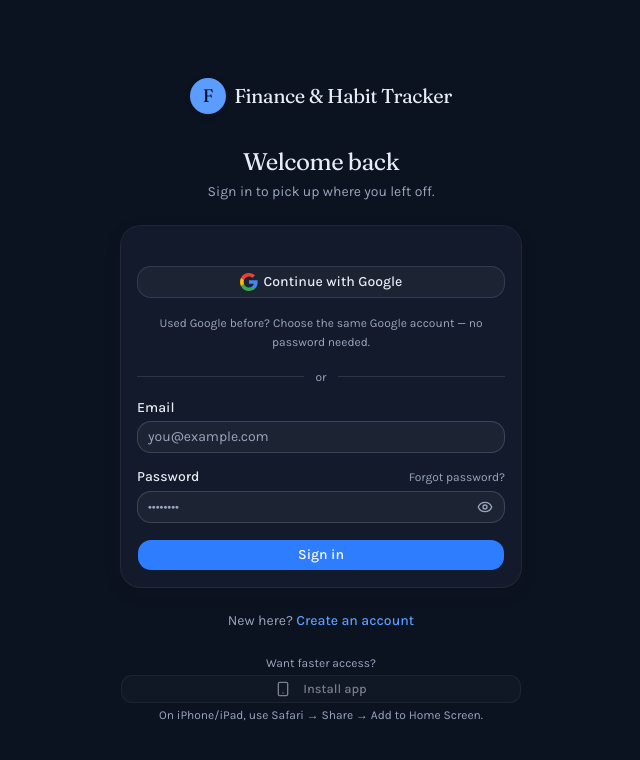
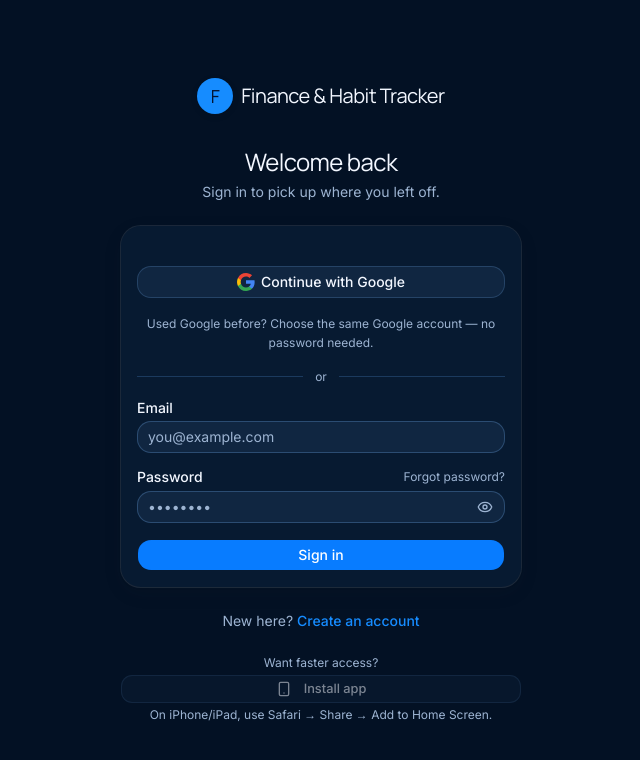
Before and after one commit to kinggenzdigitals-cpu/PersonalOS, a Next.js app: page /login in a window 1280 px wide. Shown: the top 760 px of the page, without its empty margins (319-959 px from the left). Built offline with nearby package versions, Linux system fonts and the light colour scheme; no server answers.

Commit message:
Align sidebar active navigation highlight with Money vibe across app

```diff
--- a/src/app/globals.css
+++ b/src/app/globals.css
@@ -80,141 +80,129 @@
 }
 
 /* ------------------------------------------------------------------ */
-/*  Finance & Habit Tracker — light (default brand)                    */
-/*  Ocean Blue #012269 · Azure #017DFE · Yellow-green #94D227 · White  */
+/*  Finance & Habit Tracker — Money visual system (global)             */
 /* ------------------------------------------------------------------ */
 :root {
   --radius: 0.875rem; /* 14px */
 
-  --background: #ffffff;
-  --foreground: #0c1a33;
+  --background: #031124;
+  --foreground: #f3f7ff;
 
-  --card: #ffffff;
-  --card-foreground: #0c1a33;
-  --popover: #ffffff;
-  --popover-foreground: #0c1a33;
+  --card: #071a31;
+  --card-foreground: #f3f7ff;
+  --popover: #071a31;
+  --popover-foreground: #f3f7ff;
 
-  /* primary = Ocean Blue */
-  --primary: #012269;
+  --primary: #087cff;
   --primary-foreground: #ffffff;
 
-  --secondary: #eef2f8;
-  --secondary-foreground: #17223b;
+  --secondary: #0d2948;
+  --secondary-foreground: #edf5ff;
 
-  --muted: #eef2f8;
-  --muted-foreground: #5a647a;
+  --muted: #0d2948;
+  --muted-foreground: #9db4d2;
 
-  /* shadcn "accent" = subtle hover tint (a light azure wash) */
-  --accent: #e7f1ff;
-  --accent-foreground: #012269;
+  --accent: #10345b;
+  --accent-foreground: #ffffff;
 
-  --destructive: #dc2626;
+  --destructive: #ff6775;
 
-  --border: #e3e8ef;
-  --input: #e3e8ef;
-  --ring: #017dfe;
+  --border: rgba(100, 174, 255, 0.22);
+  --input: rgba(125, 187, 255, 0.26);
+  --ring: #22a2ff;
 
-  /* brand extensions */
-  --brand: #012269;        /* Ocean Blue — primary brand */
-  /* Text/icon colour for filled --brand surfaces. Light theme's brand is a
-     dark navy, so white sits on it at 14.6:1. */
-  --brand-foreground: #ffffff;
-  --brand-hover: #01184e;
-  --brand-2: #017dfe;      /* Azure — links, hovers, secondary */
-  --brand-2-hover: #0166d1;
-  --accent-brand: #94d227; /* Yellow-green — progress, completed, accents */
-  --tab-active: #017dfe;   /* selected/active tab (Azure by default) */
-  --tab-active-foreground: #ffffff;
-  --sage: #5a8f16;
-  --sage-soft: #eef7dd;
-  --success: #4e8a0f;
-  --warning: #d97706;
-  --error: #dc2626;
-  --money-up: #4e8a0f;
-  --money-down: #dc2626;
+  --brand: #168cff;
+  --brand-foreground: #04122e;
+  --brand-hover: #39a5ff;
+  --brand-2: #38b6ff;
+  --brand-2-hover: #72ceff;
+  --accent-brand: #63e875;
+  --tab-active: #38b6ff;
+  --tab-active-foreground: #04122e;
+  --sage: #63e875;
+  --sage-soft: #103924;
+  --success: #7bc73f;
+  --warning: #ffc24a;
+  --error: #ff6775;
+  --money-up: #54e76f;
+  --money-down: #ff6775;
 
-  /* charts — brand sequence */
-  --chart-1: #017dfe;
-  --chart-2: #94d227;
-  --chart-3: #012269;
-  --chart-4: #7c8aa5;
-  --chart-5: #f59e0b;
+  --chart-1: #38b6ff;
+  --chart-2: #54e76f;
+  --chart-3: #168cff;
+  --chart-4: #9db4d2;
+  --chart-5: #ffc24a;
 
-  --sidebar: #ffffff;
-  --sidebar-foreground: #0c1a33;
-  --sidebar-primary: #012269;
+  --sidebar: #04162b;
+  --sidebar-foreground: #e6f0ff;
+  --sidebar-primary: #087cff;
   --sidebar-primary-foreground: #04122e;
-  --sidebar-accent: #eef2f8;
-  --sidebar-accent-foreground: #012269;
-  --sidebar-border: #e3e8ef;
-  --sidebar-ring: #017dfe;
+  --sidebar-accent: #0b2b4c;
+  --sidebar-accent-foreground: #ffffff;
+  --sidebar-border: rgba(100, 174, 255, 0.18);
+  --sidebar-ring: #22a2ff;
 }
 
 /* ------------------------------------------------------------------ */
-/*  Finance & Habit Tracker — dark (deep navy, low-glare)              */
+/*  Explicit dark mode values (kept in sync with the global base)       */
 /* ------------------------------------------------------------------ */
 .dark {
-  --background: #0b1220;
-  --foreground: #e8edf5;
+  --background: #031124;
+  --foreground: #f3f7ff;
 
-  --card: #121a2b;
-  --card-foreground: #e8edf5;
-  --popover: #121a2b;
-  --popover-foreground: #e8edf5;
+  --card: #071a31;
+  --card-foreground: #f3f7ff;
+  --popover: #071a31;
+  --popover-foreground: #f3f7ff;
 
-  --primary: #2f7dff;
+  --primary: #087cff;
   --primary-foreground: #ffffff;
 
-  --secondary: #1c2740;
-  --secondary-foreground: #e8edf5;
+  --secondary: #0d2948;
+  --secondary-foreground: #edf5ff;
 
-  --muted: #1c2740;
-  --muted-foreground: #9aa6bd;
+  --muted: #0d2948;
+  --muted-foreground: #9db4d2;
 
-  --accent: #16233d;
-  --accent-foreground: #e8edf5;
+  --accent: #10345b;
+  --accent-foreground: #ffffff;
 
-  --destructive: #ef4444;
+  --destructive: #ff6775;
 
-  --border: rgba(232, 237, 245, 0.12);
-  --input: rgba(232, 237, 245, 0.16);
-  --ring: #4aa3ff;
+  --border: rgba(100, 174, 255, 0.22);
+  --input: rgba(125, 187, 255, 0.26);
+  --ring: #22a2ff;
 
-  --brand: #5a9dff;        /* Ocean Blue lifts to a readable blue in dark */
-  /* Dark theme lifts --brand to a light blue so it stays readable AS TEXT on
-     the dark ground — but that makes it a light BACKGROUND, and white on it
-     measured 2.73:1 (hover #7cb2ff was worse, 2.17:1) against a 4.5:1 floor.
-     Dark ink restores it to 6.81:1 / 8.55:1. Same pattern the sidebar already
-     uses (--sidebar-primary-foreground below). */
+  --brand: #168cff;
   --brand-foreground: #04122e;
-  --brand-hover: #7cb2ff;
-  --brand-2: #38b6ff;      /* Azure */
-  --brand-2-hover: #62c6ff;
-  --accent-brand: #a6e02f; /* Yellow-green */
+  --brand-hover: #39a5ff;
+  --brand-2: #38b6ff;
+  --brand-2-hover: #72ceff;
+  --accent-brand: #63e875;
   --tab-active: #38b6ff;
   --tab-active-foreground: #04122e;
-  --sage: #a6d95f;
-  --sage-soft: #23331a;
+  --sage: #63e875;
+  --sage-soft: #103924;
   --success: #7bc73f;
-  --warning: #e9a13c;
-  --error: #ef6b5c;
-  --money-up: #7bc73f;
-  --money-down: #ef8a72;
+  --warning: #ffc24a;
+  --error: #ff6775;
+  --money-up: #54e76f;
+  --money-down: #ff6775;
 
   --chart-1: #38b6ff;
-  --chart-2: #a6e02f;
-  --chart-3: #6c9bff;
-  --chart-4: #9aa6bd;
-  --chart-5: #f59e0b;
+  --chart-2: #54e76f;
+  --chart-3: #168cff;
+  --chart-4: #9db4d2;
+  --chart-5: #ffc24a;
 
-  --sidebar: #121a2b;
-  --sidebar-foreground: #e8edf5;
-  --sidebar-primary: #5a9dff;
+  --sidebar: #04162b;
+  --sidebar-foreground: #e6f0ff;
+  --sidebar-primary: #087cff;
   --sidebar-primary-foreground: #04122e;
-  --sidebar-accent: #1c2740;
-  --sidebar-accent-foreground: #e8edf5;
-  --sidebar-border: rgba(232, 237, 245, 0.12);
-  --sidebar-ring: #4aa3ff;
+  --sidebar-accent: #0b2b4c;
+  --sidebar-accent-foreground: #ffffff;
+  --sidebar-border: rgba(100, 174, 255, 0.18);
+  --sidebar-ring: #22a2ff;
 }
 
 /* ------------------------------------------------------------------ */
@@ -235,7 +223,7 @@
 
   /* display type for page titles + big figures */
   .font-display {
-    font-family: var(--font-display), Georgia, serif;
+    font-family: var(--font-display), "Segoe UI", Arial, sans-serif;
   }
 
   /* all money + stat figures use tabular numerals */
@@ -246,7 +234,7 @@
   }
 
   h1, h2, h3 {
-    font-family: var(--font-display), Georgia, serif;
+    font-family: var(--font-display), "Segoe UI", Arial, sans-serif;
     letter-spacing: -0.01em;
   }
 }
@@ -305,51 +293,6 @@ html[data-sidebar="collapsed"] {
     padding-left: var(--sidebar-w);
     transition: padding-left 200ms ease;
   }
-}
-
-/* ------------------------------------------------------------------ */
-/*  Money workspace — scoped executive dashboard treatment            */
-/* ------------------------------------------------------------------ */
-body:has(.money-shell) {
-  --background: #031124;
-  --foreground: #f3f7ff;
-  --card: #071a31;
-  --card-foreground: #f3f7ff;
-  --popover: #071a31;
-  --popover-foreground: #f3f7ff;
-  --primary: #087cff;
-  --primary-foreground: #ffffff;
-  --secondary: #0d2948;
-  --secondary-foreground: #edf5ff;
-  --muted: #0d2948;
-  --muted-foreground: #9db4d2;
-  --accent: #10345b;
-  --accent-foreground: #ffffff;
-  --border: rgba(100, 174, 255, 0.22);
-  --input: rgba(125, 187, 255, 0.26);
-  --ring: #22a2ff;
-  --brand: #168cff;
-  --brand-foreground: #04122e;
-  --brand-hover: #39a5ff;
-  --brand-2: #38b6ff;
-  --brand-2-hover: #72ceff;
-  --success: #54e76f;
-  --money-up: #54e76f;
-  --money-down: #ff6775;
-  --warning: #ffc24a;
-  --error: #ff6775;
-  --sage: #63e875;
-  --sage-soft: #103924;
-  --sidebar: #04162b;
-  --sidebar-foreground: #e6f0ff;
-  --sidebar-primary: #087cff;
-  --sidebar-primary-foreground: #04122e;
-  --sidebar-accent: #0b2b4c;
-  --sidebar-accent-foreground: #ffffff;
-  --sidebar-border: rgba(100, 174, 255, 0.18);
-  background:
-    radial-gradient(circle at 78% 0%, rgba(0, 119, 255, 0.14), transparent 32rem),
-    linear-gradient(145deg, #020d1d 0%, #03162d 55%, #020c1a 100%);
 }
 
 #main-content:has(> .money-shell) {
--- a/src/app/layout.tsx
+++ b/src/app/layout.tsx
@@ -1,5 +1,5 @@
 import type { Metadata, Viewport } from "next";
-import { Fraunces, Karla } from "next/font/google";
+import { Inter, Manrope } from "next/font/google";
 import "./globals.css";
 import { Toaster } from "@/components/ui/sonner";
 import { RegisterSW } from "@/components/pwa/register-sw";
@@ -32,17 +32,17 @@ function supabaseRuntimeConfig() {
  */
 const THEME_INIT_SCRIPT = `(function(){try{var raw=localStorage.getItem('fht-theme');if(!raw)return;var c=JSON.parse(raw);if(!c||!c.enabled||!c.colors)return;var col=c.colors;function lum(h){h=(h||'').replace('#','');if(h.length===3)h=h[0]+h[0]+h[1]+h[1]+h[2]+h[2];var r=parseInt(h.slice(0,2),16)/255,g=parseInt(h.slice(2,4),16)/255,b=parseInt(h.slice(4,6),16)/255;function f(v){return v<=0.03928?v/12.92:Math.pow((v+0.055)/1.055,2.4);}return 0.2126*f(r)+0.7152*f(g)+0.0722*f(b);}function fg(h){return lum(h)>0.42?'#0c1a33':'#ffffff';}var p=col.primary,s=col.secondary,a=col.accent,t=col.tab;var v={'--primary':p,'--primary-foreground':fg(p),'--brand':p,'--brand-hover':p,'--sidebar-primary':p,'--sidebar-primary-foreground':fg(p),'--brand-foreground':fg(p),'--ring':s,'--sidebar-ring':s,'--brand-2':s,'--brand-2-hover':s,'--accent-brand':a,'--tab-active':t,'--tab-active-foreground':fg(t)};var r=document.documentElement;for(var k in v){r.style.setProperty(k,v[k]);}}catch(e){}})();`;
 
-const fraunces = Fraunces({
+const manrope = Manrope({
   variable: "--font-display",
   subsets: ["latin"],
   display: "swap",
-  axes: ["opsz"],
 });
 
-const karla = Karla({
+const inter = Inter({
   variable: "--font-sans",
   subsets: ["latin"],
   display: "swap",
+  weight: ["400", "500", "600", "700", "800"],
 });
 
 export const metadata: Metadata = {
@@ -91,7 +91,7 @@ export const viewport: Viewport = {
   // The dark `--background`, matching manifest.ts. Browser/OS chrome is painted
   // from this before the document exists, so leaving it on the light brand navy
   // left the surround mismatched against a permanently dark app.
-  themeColor: "#0b1220",
+  themeColor: "#031124",
   width: "device-width",
   initialScale: 1,
   // No maximumScale: locking pinch-zoom fails WCAG 1.4.4 (Resize Text), and on
@@ -139,8 +139,8 @@ export default function RootLayout({
       className={cn(
         "h-full antialiased",
         COLOR_MODE,
-        fraunces.variable,
-        karla.variable,
+        manrope.variable,
+        inter.variable,
       )}
       // Same reasoning for native UI (scrollbars, date pickers, autofill):
       // next-themes sets this too, just a beat later.
--- a/src/app/manifest.ts
+++ b/src/app/manifest.ts
@@ -9,7 +9,7 @@ import type { MetadataRoute } from "next";
  * dark app — the one light flash the forced theme cannot reach from inside the
  * page. Keep in step with `.dark { --background }`.
  */
-const DARK_SURFACE = "#0b1220";
+const DARK_SURFACE = "#031124";
 
 export default function manifest(): MetadataRoute.Manifest {
   return {
--- a/src/components/marketing/lifetime-card.tsx
+++ b/src/components/marketing/lifetime-card.tsx
@@ -32,7 +32,7 @@ export function LifetimeCard({
         className,
       )}
     >
-      <span className="absolute -top-3 left-6 inline-flex items-center gap-1 rounded-full bg-accent-brand px-3 py-0.5 text-xs font-medium text-[#12280a]">
+      <span className="absolute -top-3 left-6 inline-flex items-center gap-1 rounded-full bg-accent-brand px-3 py-0.5 text-xs font-medium text-[color:var(--brand-foreground)]">
         <SparklesIcon className="size-3.5" /> Founding offer
       </span>
 
@@ -86,7 +86,7 @@ export function LifetimeCard({
 
       <Link
         href={ctaHref}
-        className="mt-4 inline-flex items-center justify-center gap-2 rounded-full bg-accent-brand px-5 py-2.5 text-sm font-medium text-[#12280a] shadow-soft transition-opacity hover:opacity-90 focus-visible:outline-none focus-visible:ring-2 focus-visible:ring-ring focus-visible:ring-offset-2 focus-visible:ring-offset-background"
+        className="mt-4 inline-flex items-center justify-center gap-2 rounded-full bg-accent-brand px-5 py-2.5 text-sm font-medium text-[color:var(--brand-foreground)] shadow-soft transition-opacity hover:opacity-90 focus-visible:outline-none focus-visible:ring-2 focus-visible:ring-ring focus-visible:ring-offset-2 focus-visible:ring-offset-background"
       >
         <SparklesIcon className="size-4" /> Get Lifetime Access
       </Link>
--- a/src/components/marketing/lifetime-popup.tsx
+++ b/src/components/marketing/lifetime-popup.tsx
@@ -155,7 +155,7 @@ export function LifetimePopup({
         <Link
           href={href}
           onClick={close}
-          className="mt-5 flex items-center justify-center gap-2 rounded-full bg-accent-brand px-5 py-2.5 text-sm font-medium text-[#12280a] shadow-soft transition-opacity hover:opacity-90"
+          className="mt-5 flex items-center justify-center gap-2 rounded-full bg-accent-brand px-5 py-2.5 text-sm font-medium text-[color:var(--brand-foreground)] shadow-soft transition-opacity hover:opacity-90"
         >
           <SparklesIcon className="size-4" /> Get Lifetime Access
         </Link>
--- a/src/components/marketing/sticky-cta.tsx
+++ b/src/components/marketing/sticky-cta.tsx
@@ -46,7 +46,7 @@ export function StickyCta({
           </Link>
           <Link
             href={lifetimeHref}
-            className="flex flex-1 items-center justify-center gap-1.5 rounded-full bg-accent-brand px-4 py-2.5 text-sm font-medium text-[#12280a] shadow-soft"
+            className="flex flex-1 items-center justify-center gap-1.5 rounded-full bg-accent-brand px-4 py-2.5 text-sm font-medium text-[color:var(--brand-foreground)] shadow-soft"
           >
             <SparklesIcon className="size-4" /> Lifetime ${lifetimePriceUSD}
           </Link>
--- a/src/components/subscription/lifetime-upsell.tsx
+++ b/src/components/subscription/lifetime-upsell.tsx
@@ -61,7 +61,7 @@ export function LifetimeUpsell({
         <Button
           onClick={buy}
           disabled={busy}
-          className="bg-accent-brand text-[#12280a] hover:opacity-90"
+          className="bg-accent-brand text-[color:var(--brand-foreground)] hover:opacity-90"
         >
           {busy ? (
             <Loader2Icon className="size-4 animate-spin" aria-hidden />
--- a/src/lib/theme.ts
+++ b/src/lib/theme.ts
@@ -23,10 +23,10 @@ export type ThemeConfig = {
 };
 
 export const DEFAULT_COLORS: Record<ThemeRole, string> = {
-  primary: "#012269",
-  secondary: "#017dfe",
-  accent: "#94d227",
-  tab: "#017dfe",
+  primary: "#168cff",
+  secondary: "#38b6ff",
+  accent: "#63e875",
+  tab: "#38b6ff",
 };
 
 export const DEFAULT_THEME: ThemeConfig = {
@@ -39,8 +39,8 @@ export type ThemePreset = { name: string; colors: Record<ThemeRole, string> };
 
 export const PRESETS: ThemePreset[] = [
   {
-    name: "Ocean (brand)",
-    colors: { primary: "#012269", secondary: "#017dfe", accent: "#94d227", tab: "#017dfe" },
+    name: "Money (brand)",
+    colors: { primary: "#168cff", secondary: "#38b6ff", accent: "#63e875", tab: "#38b6ff" },
   },
   {
     name: "Sunset",
```
Also changed, not shown: src/app/opengraph-image.tsx (+13 -6 lines), src/components/money/category-donut.tsx (+5 -4 lines), src/components/money/goal-form.tsx (+8 -8 lines), src/components/nav/main-nav.tsx (+18 -8 lines), src/app/icon.svg.
